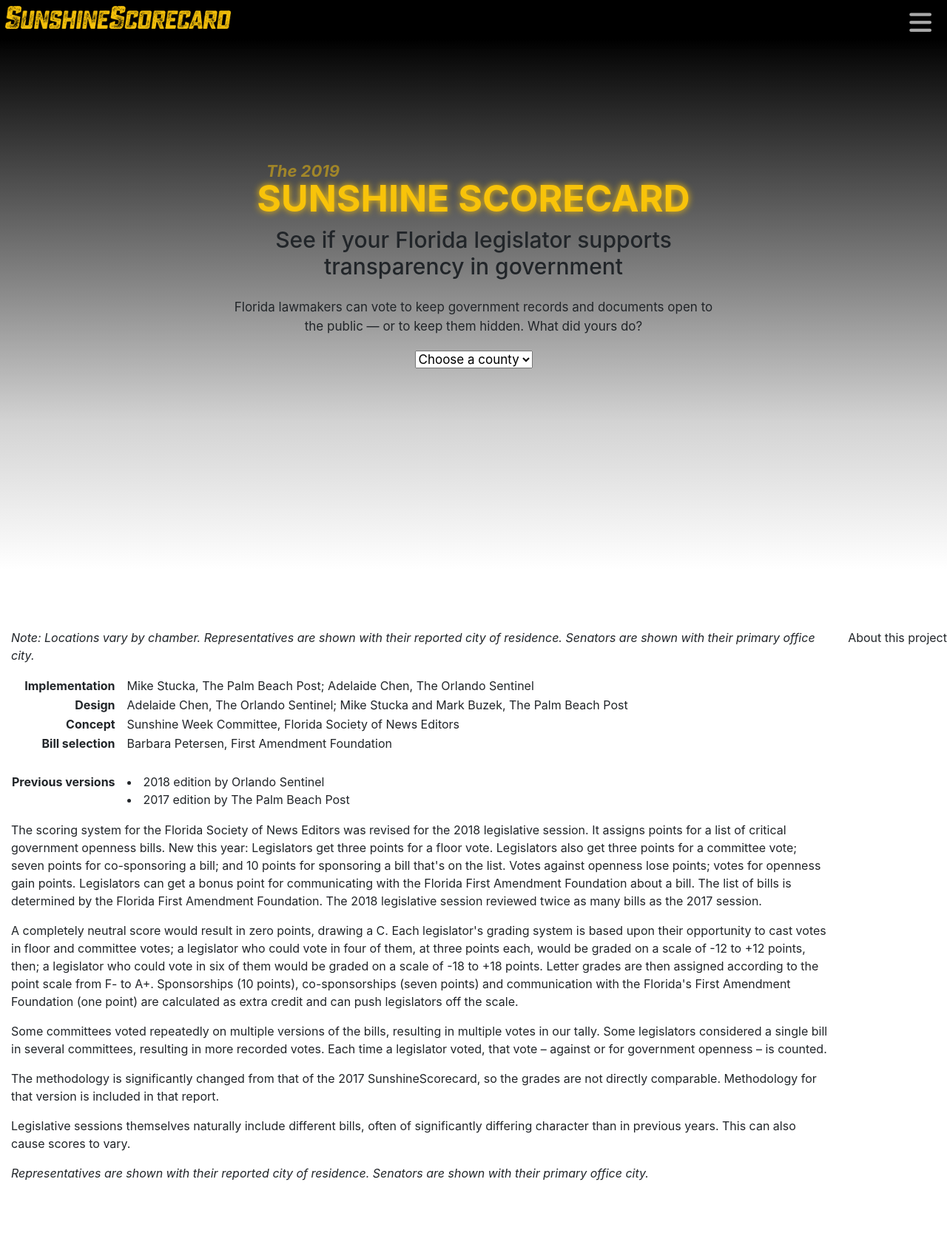
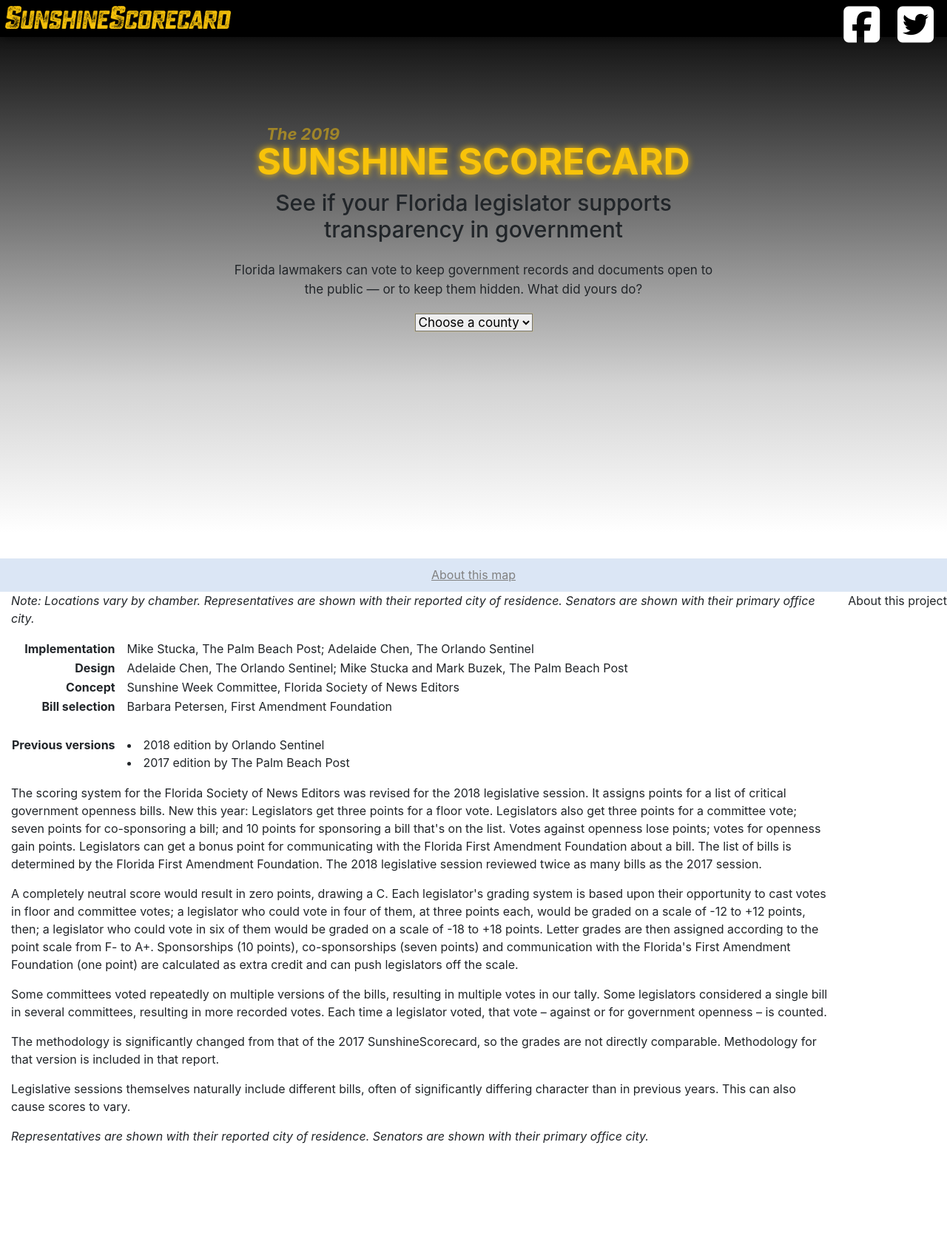
Before and after one commit to PalmBeachPost/SunshineScorecard, a Flask app: template templates/index.html in a window 1280 px wide. Shown: the whole page at 74% size. After the commit the page ends 1546 px from the top, so only its background shows below. Run offline with Flask 2, Linux system fonts and the light colour scheme; the template is opened without the code that fills it, so the values that code supplies are empty; parts of the project's set-up code (start-up, migrations or seed data) failed here and were passed over; some libraries are stand-ins or nearby versions.

Commit message:
complete testing

```diff
--- a/static/base.css
+++ b/static/base.css
@@ -49,7 +49,7 @@ a{
 
 .pol{
     /* width: 100%; */
-	margin-bottom:5px;
+	margin-bottom:15px;
 	align-items: center;
 }
 
@@ -63,7 +63,8 @@ a{
 .polpicpic{
 	width: 132px;
 	height: 176px;
-	outline: 1px solid black;
+	//outline: 1px solid black;
+	box-shadow: -3px 3px 3px gray;
 	outline-offset: -1px;
     float: right;
 }
@@ -71,7 +72,8 @@ a{
 .polbio{
 /*	display: inline-block; */
 	/* vertical-align: top; */
-    align-items: center;
+	align-items: center;
+	//max-width:250px !important;
 }
 
 .polname{
@@ -451,6 +453,11 @@ body{
 
 .contentbody{
 	padding-top: 50px;
+    width: 100%;
+    height: 100%;
+    margin: 0px;
+    padding: 0px;
+    overflow-x: hidden;
 }
 
 .leaflet-popup-tip-container{
@@ -883,6 +890,7 @@ div.victimbox2 img:hover span.text-content {
 /* CSS for select boxes */
 select{
 	-moz-appearance:none;
+	box-shadow: 0px 0px 1px #f8c30a;
 }
 
 /* HEY! homicide-navbar border-radius was 6px, but was cutting stuff off too much in Firefox */
@@ -1181,6 +1189,189 @@ div.logolinkythingy {
 	}
 
 
+	#topslide{
+		text-align:center;
+		padding:25px;
+		background-image:linear-gradient(black, gray 40%,lightgray, white 90%);
+		height:calc(100vh);
+	}
+
+	.topslidechild{
+		max-width:650px;
+		margin:auto;
+		font-size:17px;
+		margin-top:80px;
+	}
+
+	#sunyear{
+		text-align:center;
+		margin-bottom:0px;
+		color:#f8c30a;
+		opacity:0.5;
+		font-weight:bold;
+		font-size:22px;
+	}
+
+	#headertext{
+		color:#f8c30a;
+		font-weight:bold;
+		text-shadow:0px 0px 10px #f8c30a;
+		font-size:40px;
+	}
+
+	#desctext{
+		font-size:20px !important;
+		margin-bottom:25px;
+	}
+
+	#headerimg{
+		height:26px;
+		width:259px;
+		margin-top:12px;
+		margin-left:7px;
+		float:left;
+	}
+
+@media screen and (min-width: 400px) {
+
+#topslide{
+	text-align:center;
+	padding:25px;
+	background-image:linear-gradient(black, gray 40%,lightgray, white 90%);
+	height:calc(100vh);
+}
+
+.topslidechild{
+	max-width:650px;
+	margin:auto;
+	font-size:17px;
+	margin-top:140px;
+}
+
+#sunyear{
+	margin-bottom:0px;
+	color:#f8c30a;
+	opacity:0.5;
+	font-weight:bold;
+	font-size:22px;
+}
+
+#headertext{
+	color:#f8c30a;
+	font-weight:bold;
+	text-shadow:0px 0px 10px #f8c30a;
+	font-size:50px;
+}
+
+#desctext{
+	font-size:30px !important;
+	margin-bottom:25px;
+}
+#headerimg{
+	height:31px;
+	width:305px;
+	margin-top:8px;
+}
+}
+
+@media screen and (min-width: 700px) {
+	#sunyear{
+		text-align:left;
+		margin-left:45px;
+	}
+	#headertext{
+		margin-top:-10px;
+	}
+}
+
+#footer {
+	position: fixed;
+	left: 0;
+	bottom: 0;
+	width: 100%;
+	background-color: rgba(215, 228, 244, 0.9);
+	color: grey;
+	opacity: 1;
+	text-align: right;
+	transition: 8s;
+	height:45px;
+	padding: 10px;
+	text-align:center;
+
+}
+
+.overlay {
+	width: 100%;
+	height: 0;
+	position: fixed;
+	z-index: 5;
+	bottom: 0;
+	left: 0;
+	margin-top:40px;
+	background-color: rgba(215, 228, 244, 0.9);
+	overflow-x: hidden;
+	transition: 0.5s;
+  }
+
+  .overlay-content {
+	font-size:25px;
+	position: relative;
+	top: 25%;
+	width: 80%;
+	text-align: center;
+	margin-top: 30px;
+	  line-height:40px;
+	  margin:auto;
+  }
+
+  .overlay a {
+	//padding: 8px;
+	//text-decoration: none;
+	//font-size: 36px;
+	color: #818181;
+	//display: block;
+	transition: 0.3s;
+  }
+
+  .overlay a:hover, .overlay a:focus {
+	opacity:0.5;
+  }
+
+  .overlay .closebtn {
+	position: absolute;
+	top: 10px;
+	right: 20px;
+	font-size: 60px;
+	  text-decoration: none;
+
+  }
+
+  @media screen and (max-height: 450px) {
+	//.overlay a {font-size: 20px}
+	.overlay .closebtn {
+	font-size: 40px;
+	top: 15px;
+	right: 35px;
+	}
+  }
+
+  media screen and (max-width: 928px) {
+
+    .overlay-content {
+  font-size:18px;
+  position: relative;
+  top: 15%;
+  width: 95%;
+  text-align: center;
+  line-height: 25px;
+}
+
+}
+
+
+
+
+
 /*
 div.grid-item:hover div.caption span,div.grid-item:hover div.caption time{
     padding-right:.25em
--- a/static/js/countyfinder.js
+++ b/static/js/countyfinder.js
@@ -25,3 +25,12 @@ function myFunction() {
             $(".topnav").css('background-color', 'rgb(' + channel + ',' + channel + ',' + channel + ')');
         });
     });
+
+
+    function openNav() {
+        document.getElementById("myNav").style.height = "calc(100% - 40px)";
+      }
+
+      function closeNav() {
+        document.getElementById("myNav").style.height = "0%";
+      }
--- a/templates/_base.html
+++ b/templates/_base.html
@@ -80,29 +80,29 @@
     <div class="topnav" id="topnav">
         <div class="logo" id="logo">
             <!--add {{buildurl}} before static src instead of /-->
-            <a href="{{ buildurl }}"><img src="/static/sunshinescorecard-h.png" alt="SunshineScorecard logo" height="31" width="305" style="margin-top:8px; margin-left:7px;float:left">
+            <a href="{{ buildurl }}"><img src="/static/sunshinescorecard-h.png" alt="SunshineScorecard logo" id="headerimg" >
             </a>
         </div>
         <div class="logo-thin" style="padding:0px !important; padding-left:5px !important; padding-top:5px !important; height:50px !important; vertical-align: middle !important;">
             <a href="{{ buildurl}}"><img src="/static/sunshinescorecard-h.png" style="width:100%;" alt="SunshineScorecard logo">
             </a>
         </div>
-       <!-- <div class="social-share-box social-share-box-top">
+       <div class="social-share-box social-share-box-top">
             <a href="https://www.facebook.com/sharer/sharer.php?u={{ baseurl }}{{ request.path }}" target="_blank">
                 <i class="social-share-icon fa fa-facebook-square" aria-hidden="true"></i>
             </a>
             <a href="https://twitter.com/intent/tweet?url={{ baseurl }}{{ request.path }}&via=ndn&text=" target="_blank">
                 <i class="social-share-icon fa fa-twitter-square" aria-hidden="true"></i>
             </a>
-        </div>-->
-        <div class="navmen" id="myTopnav">
+        </div>
+       <!--disabling this until it's needed <div class="navmen" id="myTopnav">
                 <a style="cursor:default" id="spacer">&nbsp;</a>
                 <a href="#overview">overview</a>
                 <a href="#methodology" style="margin-right:40px;">methodology</a>
                 <a href="javascript:void(0);" class="icon" onclick="myFunction()">
                   <i class="fa fa-bars"></i>
                 </a>
-        </div>
+        </div>-->
     </div>
 
 {% endblock navbar %}
--- a/templates/index.html
+++ b/templates/index.html
@@ -2,18 +2,29 @@
 
 {% block content %}
 
+
 <div><A id="All-Counties"></A></div>
 
+<div id="myNav" class="overlay">
+    <a href="javascript:void(0)" class="closebtn" onclick="closeNav()">&times;</a>
+    <div class="overlay-content">
 
-<div style="text-align:center;padding:25px;background-image:linear-gradient(black, gray 40%,lightgray, white 90%);height:calc(100vh)" id="topslide">
-    <div style="max-width:650px;margin:auto;font-size:17px;margin-top:140px;">
-        <p style="text-align:left;margin-bottom:0px;color:#f8c30a;opacity:0.5;font-weight:bold;margin-left:45px;font-size:22px">
+      <p style="padding-top:20px">All data from the Florida Forest Service, and includes only wildfires on state land. <a href="https://docs.google.com/spreadsheets/d/1gYMvrE40q6aP3Q0m3a_5aHeHJIfUeuMc3aVtA0jceyQ/edit?usp=sharing" target="_blank">Click here to view in Google Sheets</a>.
+        </p>
+        <p style="padding-top:20px">See more Florida data at <a href="https://data.naplesnews.com/" target="_blank">data.naplesnews.com</a>.</p>
+        <p style="margin-top:6%;font-size:18px">This tool created by</p><p style="margin-top:-10px;font-size:18px"><a href="https://www.naplesnews.com/staff/50229/janie-haseman/" target="_blank">Janie Haseman</a></p>
+    </div>
+  </div>
+
+<div id="topslide">
+    <div class="topslidechild">
+        <p id="sunyear">
             <i>The 2019</i>
         </p>
-        <h1 style="color:#f8c30a;font-weight:bold;text-shadow:0px 0px 10px #f8c30a;font-size:50px;margin-top:-10px">
+        <h1 id="headertext">
             SUNSHINE SCORECARD
         </h1>
-        <h1 style="font-size:30px !important;margin-bottom:25px">See if your Florida legislator supports transparency in government</h1>
+        <h1 id="desctext" >See if your Florida legislator supports transparency in government</h1>
         <p>
                 Florida lawmakers can vote to keep government records and documents open to the public — or to keep them hidden. What did yours do?
         </p>
@@ -69,6 +80,8 @@
 
 </div>
 
+<div id="footer" style="z-index:100;cursor:pointer" onclick="openNav()"><p id="nomargin" onclick="openNav()" style="cursor:pointer;text-decoration:underline">About this map
+</p></div>
 
 
 {% endblock content %}
```
